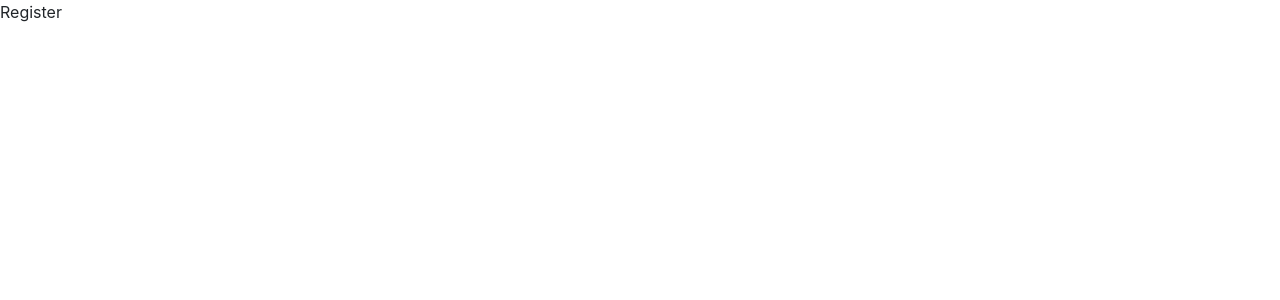
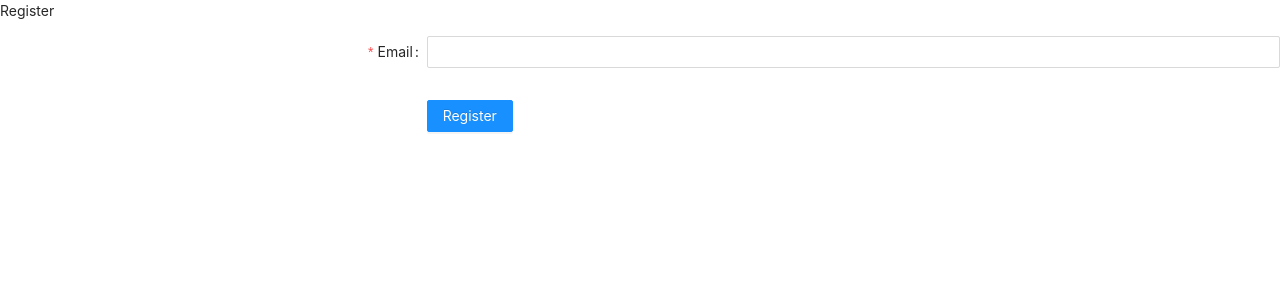
Before and after one commit to Tech-Sarthi/techsarthi-frontend, a React (Create React App) app: page /register in a window 1280 px wide. Shown: the top 300 px of the page. Built offline with nearby package versions, Linux system fonts and the light colour scheme.

Commit message:
made auth api(s) and sign up

```diff
--- a/package.json
+++ b/package.json
@@ -3,15 +3,19 @@
   "version": "0.1.0",
   "private": true,
   "dependencies": {
+    "@ant-design/icons": "^4.7.0",
     "@testing-library/jest-dom": "^5.16.4",
     "@testing-library/react": "^13.2.0",
     "@testing-library/user-event": "^13.5.0",
     "antd": "^4.20.2",
+    "axios": "^0.27.2",
     "firebase": "^9.8.0",
+    "history": "^5.3.0",
     "react": "^18.1.0",
     "react-dom": "^18.1.0",
     "react-router-dom": "^6.3.0",
     "react-scripts": "5.0.1",
+    "react-toastify": "^9.0.1",
     "sass": "^1.51.0",
     "web-vitals": "^2.1.4"
   },
--- a/src/App.js
+++ b/src/App.js
@@ -4,15 +4,31 @@ import Home from "./pages/home/Home";
 import Login from "./pages/auth/Login";
 import Register from "./pages/auth/Register";
 import Header from "./components/nav/Header"
+import { ToastContainer } from 'react-toastify';
+import 'react-toastify/dist/ReactToastify.css';
+import CompleteRegistration from "./pages/auth/CompleteRegistration";
+
 function App() {
   return (
     <>
-      <Router>
+      <Router >
+      <ToastContainer
+      position="top-right"
+      autoClose={5000}
+      hideProgressBar={false}
+      newestOnTop={false}
+      closeOnClick
+      rtl={false}
+      pauseOnFocusLoss
+      draggable
+      pauseOnHover
+      />
         <Header />
         <Routes>
           <Route exact path="/" element={<Home/>}/>
           <Route exact path="/login" element={<Login/>}/>
           <Route exact path="/register" element={<Register/>}/>
+          <Route exact path="/register/complete" element={<CompleteRegistration/>}/>
           {/* <Route path="*" element={<NotFound/>}/> */}
         </Routes>
     </Router>
--- a/src/components/nav/header.scss
+++ b/src/components/nav/header.scss
@@ -7,7 +7,7 @@
   justify-content: space-between;
   padding: 2rem 2vw;
   transition: 0.5s ease;
-  z-index: 100;
+  // z-index: 100;
   left: 0;
   right: 0;
   align-items: center;
--- /dev/null
+++ b/src/const.js
@@ -0,0 +1,2 @@
+export const url_header="http://localhost:8000/";
+export const register_redirect_url='http://localhost:3000/register/complete'
--- /dev/null
+++ b/src/functions/auth.js
@@ -0,0 +1,19 @@
+import axios from "axios";
+import {url_header} from "../const.js";
+
+
+export const getCurrentUser=async(token)=>{
+    return await axios.post(`${url_header}api/current-user`,{},{
+        headers:{
+        authtoken:token,
+        }
+    })
+}
+
+export const createOrUpdateUser=async(token,user_data)=>{
+    return await axios.post(`${url_header}api/create-or-update-user`,user_data,{
+      headers:{
+        authtoken:token
+      }
+    })
+  }
--- /dev/null
+++ b/src/pages/auth/CompleteRegistration.js
@@ -0,0 +1,182 @@
+import React, { useState,useEffect } from "react"
+import {  isSignInWithEmailLink, signInWithEmailLink, updatePassword } from "firebase/auth";
+import {auth} from "../../firebase";
+import { useNavigate } from "react-router-dom";
+import {createOrUpdateUser} from "../../functions/auth";
+import { Form, Input, Button } from 'antd';
+import { toast } from "react-toastify";
+import 'antd/dist/antd.css';
+
+const layout = {
+    labelCol: {
+      span: 8,
+    },
+    wrapperCol: {
+      span: 16,
+    },
+  };
+  const validateMessages = {
+    required: '${label} is required!',
+    types: {
+      email: '${label} is not a valid email!',
+      number: '${label} is not a valid number!',
+    },
+    number: {
+      range: '${label} must be between ${min} and ${max}',
+    },
+  };
+
+const CompleteRegistrationForm = () => {
+    let navigate = useNavigate();
+    let mail=window.localStorage.getItem('emailForSignIn');
+    let isValidLink=isSignInWithEmailLink(auth, window.location.href);
+    if (  !isValidLink) {
+        toast.error("Invalid link");
+        setTimeout(()=>window.location.href = "/register",3000);
+    }
+    const initialState={
+        name:"",
+        enrollment_no:"",
+        email:mail,
+        program:"",
+        year:0,
+    };
+    const [values,setValues]=useState(initialState);
+    const [password,setPassword]=useState({
+        pass1:"",
+        pass2:"",
+    });
+    useEffect(()=>{
+        if(!values.email && isValidLink)
+        {
+            setValues({...values,email:window.prompt('Please provide your email for confirmation')});
+        }
+    },[values.email])
+    const handleChange=(e)=>{
+        setValues({...values,[e.target.name]:e.target.value})
+        // console.log(e.target.name,"---------",e.target.value);
+    }
+    const handlePasswordChange=(e)=>{
+        setPassword({...password,[e.target.name]:e.target.value})
+        // console.log(e.target.name,"---------",e.target.value);
+    }
+  const handleValidation=()=>{
+      let verify =true;
+    //   console.log(values);
+      if(!(values.email.length > 11) || !(values.email.substring(values.email.length-11)===".iitr.ac.in"))
+      {
+          verify=false;
+          toast.error("Register with Gsuit Id");
+      }
+      else if(password.pass1 != password.pass2)
+      {
+          verify=false;
+          toast.error("passwords does not match");
+      }
+      else if(!(password.pass1.length > 6 ))
+      {
+          verify=false;
+          toast.error("password must be greater than 6 characters");
+      }
+      return verify;
+  }
+  const handleSubmit = () => {
+    if(handleValidation())
+    {
+        console.log(values);
+        signInWithEmailLink(auth, values.email, window.location.href)
+            .then((result) => {
+                window.localStorage.removeItem('emailForSignIn');
+                const user = auth.currentUser;
+                if(result.user.emailVerified)
+                {
+                    updatePassword(user, password.pass1)
+                    .then(async() => {
+                        toast.success("Registration Completed");
+                        console.log("password login successfull");
+                        const tokenId=await user.getIdTokenResult();
+                        createOrUpdateUser(tokenId.token,values)
+                        .then((res)=>{
+                          console.log("user saved successfully",res)
+                          navigate("/")
+                        })
+                        .catch(()=>console.log("token failed !!!"))
+                     })
+                    .catch((error) => {
+                        console.log("error",error.message);
+                        navigate('/register');
+                    });
+                    }
+                    else{
+                        navigate('/register');
+                    }
+            })
+            .catch((error) => {
+                console.log("error",error.message);
+                toast.error(error.message);
+            });
+    }
+  };
+
+  return (
+    <Form {...layout} name="nest-messages" onFinish={handleSubmit} validateMessages={validateMessages}>
+      <Form.Item name="name" label="Name" rules={[{ required: true }]}>
+        <Input name="name" onChange={handleChange} value={values.name}/>
+      </Form.Item>
+
+      <Form.Item name="email" label="Email" rules={[{ type: 'email' },{ required: true }]}>
+        <Input name="email" onChange={handleChange} value={values.email}/>
+      </Form.Item>
+
+      <Form.Item name="enrollment_no" label="Enrollment_no" rules={[{ required: true }]}>
+        <Input name="enrollment_no" onChange={handleChange} value={values.enrollment_no}/>
+      </Form.Item>
+
+      <Form.Item
+        label="Password"
+        name="pass1"
+        rules={[{ required: true, message: 'Please input your password!' }]}
+      >
+        <Input.Password name="pass1" onChange={handlePasswordChange} value={password.pass1}/>
+      </Form.Item>
+
+      <Form.Item
+        label="Comfirm Password"
+        name="pass2"
+        rules={[{ required: true, message: 'Please input your password!' }]}
+      >
+        <Input.Password name="pass2" onChange={handlePasswordChange} value={password.pass2}/>
+      </Form.Item>
+
+      <Form.Item name="branch" label="Branch" rules={[{ required: true }]}>
+      <Input name="branch" onChange={handleChange} value={values.branch}/>
+      </Form.Item>
+
+      <Form.Item name="year" label="Year" rules={[{ required: true }]}>
+        <Input name="year" onChange={handleChange} value={values.year}/>
+      </Form.Item>
+
+      <Form.Item name="program" label="Program" rules={[{ required: true }]}>
+      <Input name="program" onChange={handleChange} value={values.program}/>
+      </Form.Item>
+      <Form.Item wrapperCol={{ ...layout.wrapperCol, offset: 8 }}>
+        <Button type="primary" htmlType="submit">
+          Register
+        </Button>
+      </Form.Item>
+    </Form>
+  );
+};
+
+// export default Demo;
+
+const CompleteRegistration=()=>{
+    return (
+        <div>
+            <p>Enter Details</p>
+            <CompleteRegistrationForm />
+        </div>
+    )
+}
+
+export default CompleteRegistration;
--- a/src/pages/auth/Register.js
+++ b/src/pages/auth/Register.js
@@ -1,9 +1,89 @@
 import React, { useState,useEffect } from "react"
+import {  sendSignInLinkToEmail } from "firebase/auth";
+import {auth} from "../../firebase";
+import { useNavigate } from 'react-router-dom';
+import {register_redirect_url} from "../../const"
+import { Form, Input, Button } from 'antd';
+import { toast } from "react-toastify";
+import 'antd/dist/antd.css';
+const layout = {
+    labelCol: {
+      span: 8,
+    },
+    wrapperCol: {
+      span: 16,
+    },
+  };
+  const validateMessages = {
+    required: '${label} is required!',
+    types: {
+      email: '${label} is not a valid email!',
+      number: '${label} is not a valid number!',
+    },
+    number: {
+      range: '${label} must be between ${min} and ${max}',
+    },
+  };
+
+const RegisterForm = () => {
+    let navigate = useNavigate();
+    const [email,setEmail]=useState('');
+  const handleValidation=()=>{
+      let verify =true;
+      if(!(email.length > 11) || !(email.substring(email.length-11)===".iitr.ac.in"))
+      {
+          verify=false;
+          toast.error("Register with Gsuit Id");
+      }
+      return verify;
+  }
+  const handleSubmit = (values) => {
+    if(handleValidation())
+    {
+        const actionCodeSettings = {
+            url:register_redirect_url,
+            handleCodeInApp: true
+          };
+            sendSignInLinkToEmail(auth, email, actionCodeSettings)
+            .then(() => {
+                window.localStorage.setItem('emailForSignIn', email);
+                toast.success("Email link is sent to entered mail ID");
+                navigate("/");
+            })
+            .catch((error) => {
+                const errorCode = error.code;
+                const errorMessage = error.message;
+                toast.error(`${errorCode} : ${errorMessage}`);
+
+            });
+            setEmail("");
+            console.log(email);
+    }
+  };
+
+  return (
+    <Form {...layout} name="register-form" onFinish={handleSubmit} validateMessages={validateMessages}>
+
+      <Form.Item name="email" label="Email" rules={[{ type: 'email' },{ required: true }]}>
+        <Input name="email" onChange={(e)=>{setEmail(e.target.value);}} value={email}/>
+      </Form.Item>
+
+      <Form.Item wrapperCol={{ ...layout.wrapperCol, offset: 8 }}>
+        <Button type="primary" htmlType="submit">
+          Register
+        </Button>
+      </Form.Item>
+    </Form>
+  );
+};
+
+// export default Demo;
 
 const Register=()=>{
     return (
         <div>
             <p>Register</p>
+            <RegisterForm />
         </div>
     )
 }
```
Also changed, not shown: 1 other file (tests, documents, lock files or other folders).
